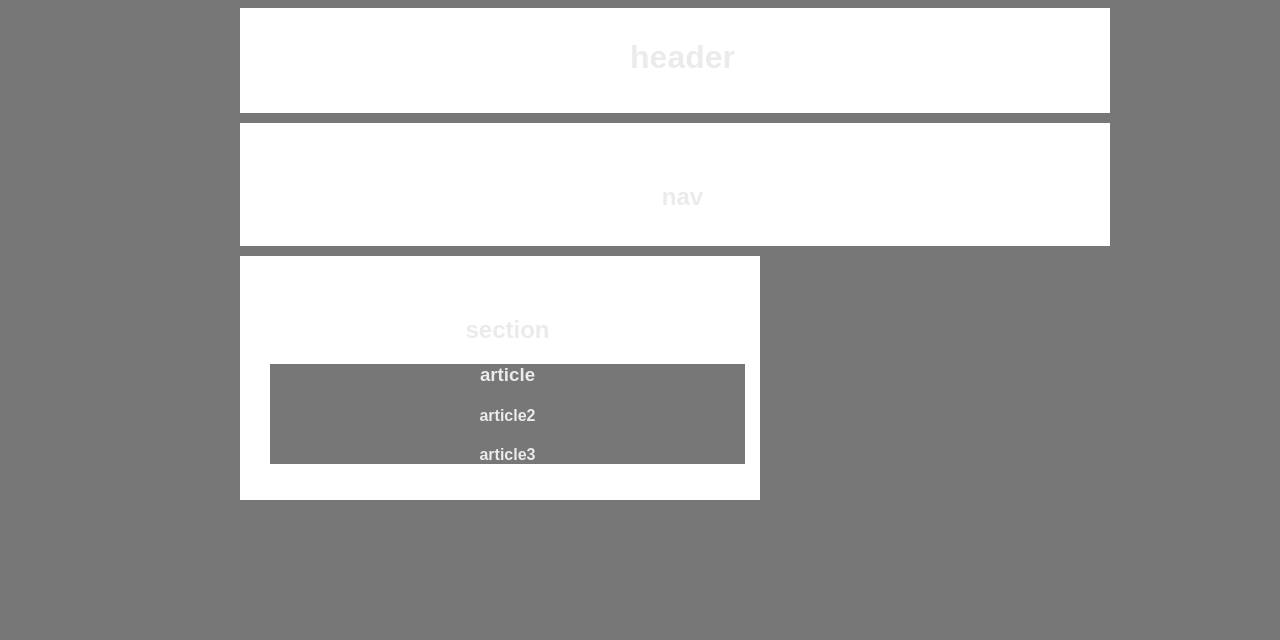
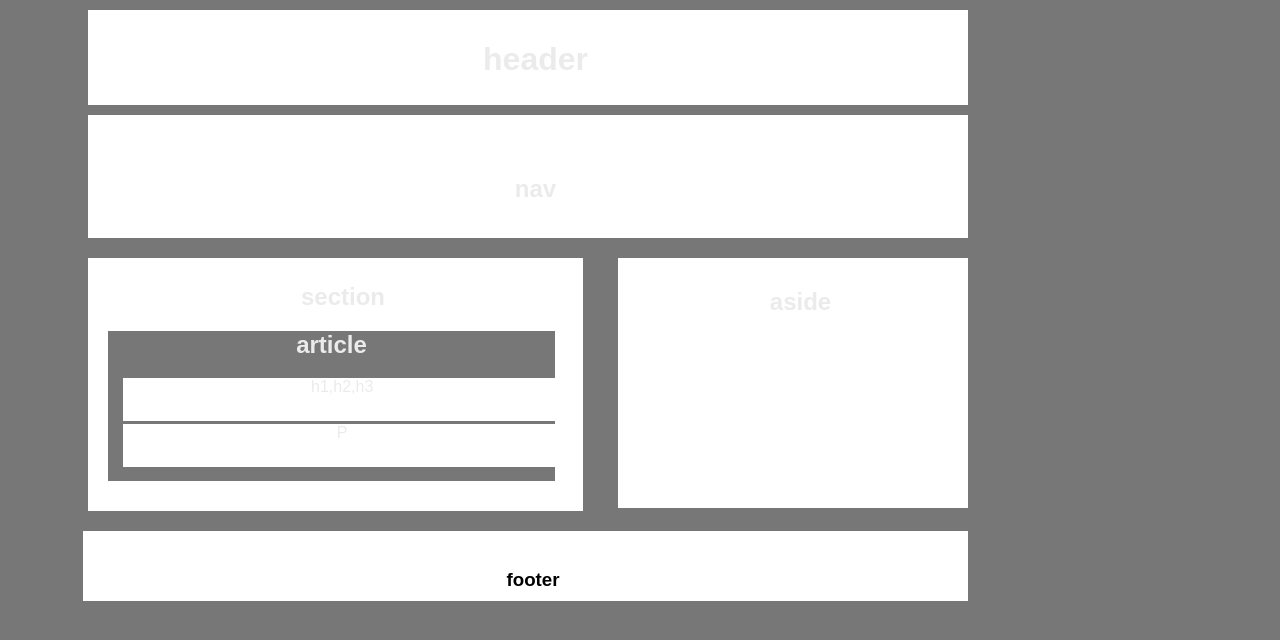
Before and after one commit to gutchlord/HW-Wireframe, a plain HTML site: page index.html in a window 1280 px wide. Drawn offline with Linux system fonts and the light colour scheme.

Commit message:
Second upload

```diff
--- a/index.html
+++ b/index.html
@@ -5,27 +5,69 @@
 		<title>Simple WireFrame</title>
 		<link rel="stylesheet" type="text/css" href="style.css">
 	</head>
+	<style>
+p.ex1 {
+    padding: 0cm 4cm 1cm 4cm;
+    background-color: white;
+    width: 136px;
+    margin-top:0px;
+    margin-bottom: 3px;
+    margin-right: 5px;
+    margin-left: 15px;
+    height: 5px;}
+ p.ex2 {
+    padding: 0cm 4cm 1cm 4cm;
+    background-color: white;
+    width: 136px;
+    margin-top:0px;
+    margin-bottom: 2px;
+    margin-right: 5px;
+    margin-left: 15px;
+    height: 5px;
+}
 
-	<body class='body'>
+</style>
 
-		<header class="header">
+	<body id='body'>
+
+		<header id="header">
 			<h1>header</h1>
 		</header>
 
-		 <nav class="nav">
+		 <nav id="nav">
 			<h1>nav</h1>
 		 </nav>
 
-		 <section class="section">
+		 <section id="section">
+
 			<h2>section</h2>
-		 		<article class="article">
-		 			<h1>article</h1>
-		 				<article class="article">
-		 					<h1>article2</h1>
-			    		</article>
-			    		<article class="article">
-		 					<h1>article3</h1>
-			 	  		</article>
+
+			<div id="article">
+				<h2>article</h2>
+
+				<p class="ex1">
+				h1,h2,h3
+				</p>
+
+				<p class="ex2">
+				P
+				</p>
+
+
+
+			</div>
+
 		  </section>
+
+		 	<aside id="aside">
+				<h2>aside</h2>
+			</aside>
+		  </section>
+
+		  <footer id="footer">
+		  	<h3>footer</h3>
+		  </footer>
+
+
 	</body>
 <html>
--- a/style.css
+++ b/style.css
@@ -2,73 +2,86 @@ body {
     background-color: #777;
     font-family:Arial, Helvetica Neue, Helvetica,sans-serif;
     font-size 18px;
+    width: 960px;
 
 }
-.header {
+#header {
 	color: #ebebeb;
-	padding:10px 5px 15px 20px;
+	padding:10px 5px 5px 20px;
 	text-align: center;
-	margin-top: 0px;
+	margin-top: 10px;
     margin-bottom: 10px;
-    margin-right: 10px;
+    margin-right: 00px;
     margin-left: 80px;
     background-color: white;
 }
 
-.nav {
+#nav {
 	color: #ebebeb;
 	padding:40px 5px 15px 20px;
 	text-align: center;
 	margin-top: 10px;
     margin-bottom: 10px;
-    margin-right: 10px;
+    margin-right: 0px;
     margin-left: 80px;
-    background-color: pink;
     background-color: white;
 }
 
-.body {
-	width: 960px;
-	margin-left: auto;
-	margin-right: auto;}
 
-.section {
+
+#section {
 	width: 495px;
+    box-sizing: border-box;
 	color: #ebebeb;
-	padding:40px 5px 15px 20px;
+	padding:5px 5px 30px 20px;
 	text-align: center;
-	margin-top: 10px;
+	margin-top:10px;
     margin-bottom: 10px;
     margin-right: 10px;
     margin-left: 80px;
     background-color: white;
+    float: left;
 
 }
-.article {
-	background-color: #777;
+#article {
+	width: 447px;
+    height: 150px;
+    text-align: center;
+    margin-top: 10px;
+    background-color: #777;
+    color: #ebebeb;
+}
+#aside {
+	height: 225px;
+	width:325px;
 	color: #ebebeb;
+	padding:10px 5px 15px 20px;
 	text-align: center;
-	margin-top: 5px;
+	margin-top:10px;
     margin-bottom: 10px;
-    margin-right: 10px;
+    margin-right: 0px;
     margin-left: 10px;
-}
-.aside {
-	float: right;
-	background-color: #bbbbbb;
-	width: 270px;
-	float: left;
-	padding: 20px;
-	margin-top: 10px;
+    background-color: white;
+    float: right;
 
 }
-.footer {
+#footer {
+	height: 25px;
+	width:860px;
 	color: black;
-	padding:40px 5px 15px 20px;
+	padding:20px 5px 25px 20px;
 	text-align: center;
 	margin-top: 10px;
     margin-bottom: 10px;
-    margin-right: 10px;
+     clear: both;
     margin-left: 80px;
-    background-color: pink;
+    background-color: white;
+     float: right;
+
 }
+#pad:
+	margin-top:5px;
+    margin-bottom: 5px;
+    margin-right: 5px;
+    margin-left: 5px;
+}
```
